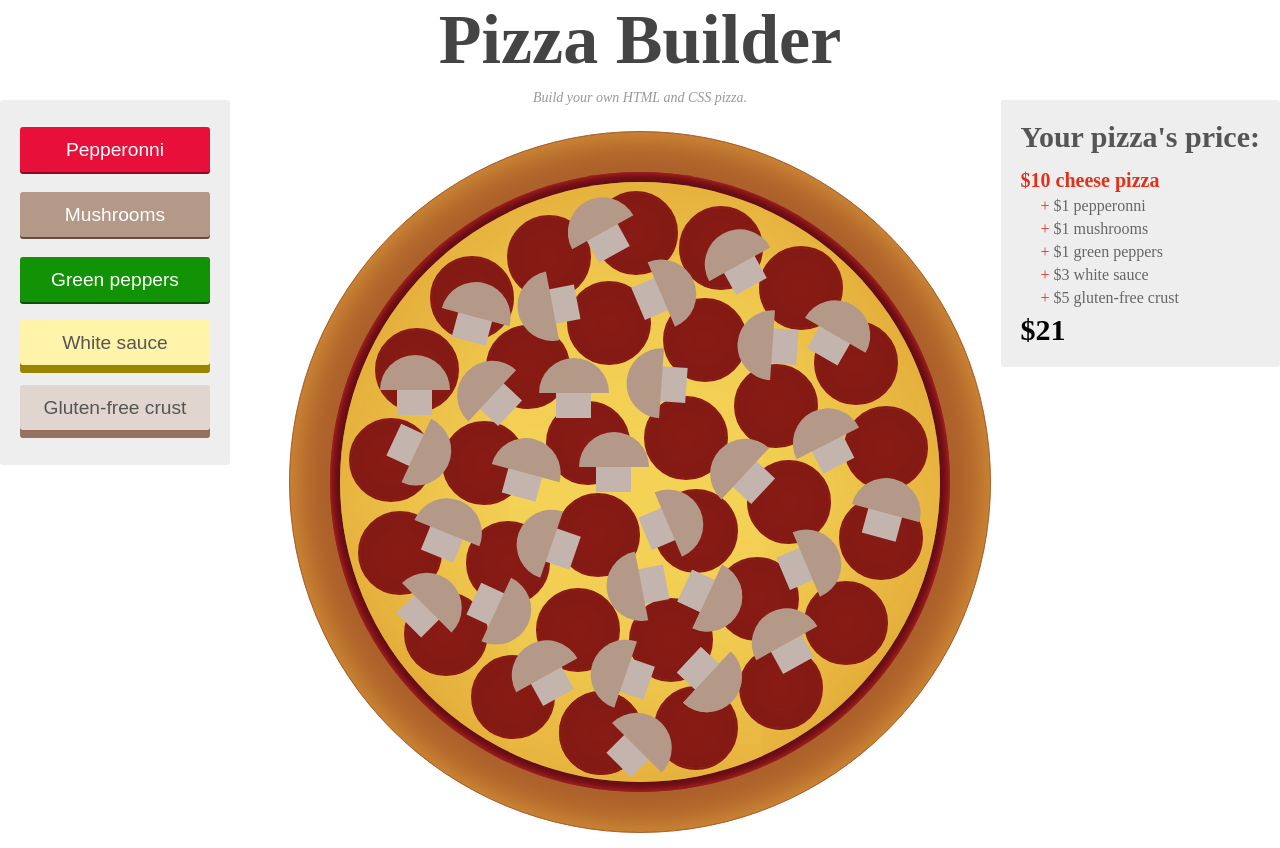
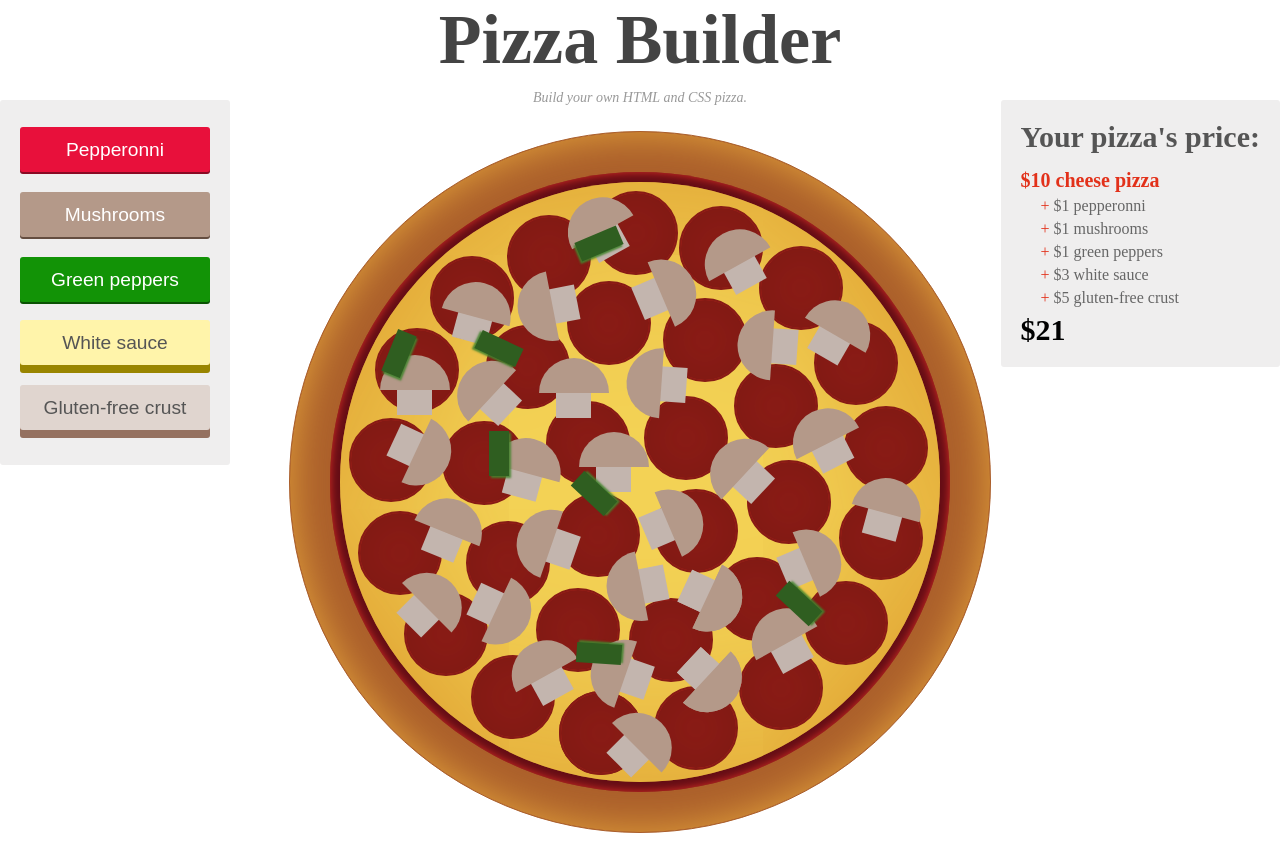
Before and after one commit to jonriquer/Pizza-Builder, a plain HTML site: page index.html in a window 1280 px wide. Drawn offline with nearby package versions, Linux system fonts and the light colour scheme.

Commit message:
adding first 7 green peppers with styling

```diff
--- a/index.html
+++ b/index.html
@@ -241,6 +241,14 @@
           <div class="stem"></div>
         </section>
 
+        <section class="green-pepper one"></section>
+        <section class="green-pepper two"></section>
+        <section class="green-pepper three"></section>
+        <section class="green-pepper four"></section>
+        <section class="green-pepper five"></section>
+        <section class="green-pepper six"></section>
+        <section class="green-pepper seven"></section>
+
         <section class="crust">
           <section class="cheese"></section>
           <section class="sauce"></section>
--- a/style.css
+++ b/style.css
@@ -741,3 +741,71 @@ p.description {
   -o-transform: rotate(67deg);
   transform: rotate(67deg);
 }
+
+/* ----- Green Peppers ----- */
+
+.green-pepper {
+  position: absolute;
+  width: 20px;
+  height: 45px;
+  background: #2f5e20;
+  box-shadow: 2px 2px 2px rgba(66, 132, 45, .9);
+  margin: 250px 0 0 400px;
+  z-index: 30;
+}
+
+.green-pepper.one {
+  margin: 200px 0 0 100px;
+  -webkit-transform: rotate(22deg);
+  -moz-transform: rotate(22deg);
+  -o-transform: rotate(22deg);
+  transform: rotate(22deg);
+}
+
+.green-pepper.two {
+  margin: 450px 0 0 500px;
+  -webkit-transform: rotate(-47deg);
+  -moz-transform: rotate(-47deg);
+  -o-transform: rotate(-47deg);
+  transform: rotate(-47deg);
+}
+
+.green-pepper.three {
+  margin: 195px 0 0 200px;
+  -webkit-transform: rotate(115deg);
+  -moz-transform: rotate(115deg);
+  -o-transform: rotate(115deg);
+  transform: rotate(115deg);
+}
+
+.green-pepper.four {
+  margin: 90px 0 0 300px;
+  -webkit-transform: rotate(67deg);
+  -moz-transform: rotate(67deg);
+  -o-transform: rotate(67deg);
+  transform: rotate(67deg);
+}
+
+.green-pepper.five {
+  margin: 500px 0 0 300px;
+  -webkit-transform: rotate(-86deg);
+  -moz-transform: rotate(-86deg);
+  -o-transform: rotate(-86deg);
+  transform: rotate(-86deg);
+}
+
+.green-pepper.six {
+  margin: 300px 0 0 200px;
+  -webkit-transform: rotate(0deg);
+  -moz-transform: rotate(0deg);
+  -o-transform: rotate(0deg);
+  transform: rotate(0deg);
+}
+
+.green-pepper.seven {
+  margin: 340px 0 0 295px;
+  -webkit-transform: rotate(-47deg);
+  -moz-transform: rotate(-47deg);
+  -o-transform: rotate(-47deg);
+  transform: rotate(-47deg);
+}
```
